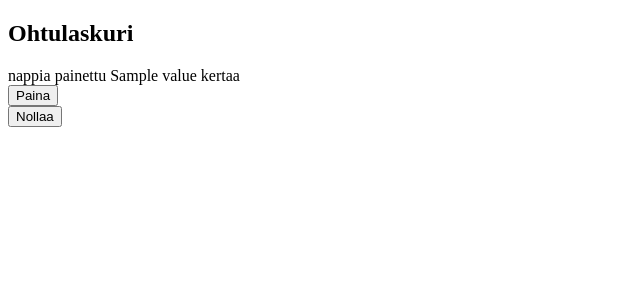
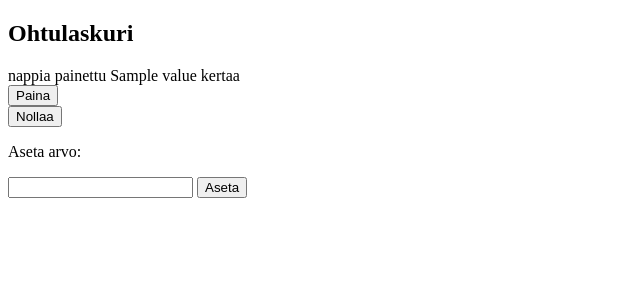
Before and after one commit to kirsikkahiltunen/webcounter, a Flask app: template src/templates/index.html in a window 1280 px wide. Shown: the top 300 px of the page, without its empty margins (0-640 px from the left). Run offline with Flask 3, Linux system fonts and the light colour scheme; the template is opened without the code that fills it: most values are stand-ins (such as "Sample title", 1, 10 or a date in 2020).

Commit message:
Added code for set value and robot tests for it

```diff
--- a/src/app.py
+++ b/src/app.py
@@ -1,4 +1,4 @@
-from flask import Flask, redirect, render_template
+from flask import Flask, redirect, render_template, request
 from counter import Counter
 
 app = Flask(__name__)
@@ -17,3 +17,9 @@ def increment():
 def reset():
     cnt.reset()
     return redirect("/")
+
+@app.route("/set_value", methods=["POST"])
+def set_value():
+    amount = int(request.form["amount"])
+    cnt.increment(amount)
+    return redirect("/")
--- a/src/templates/index.html
+++ b/src/templates/index.html
@@ -13,5 +13,10 @@
   <form action="/reset" method="POST">
     <input type="submit" value="Nollaa">
   </form>
+  <form action="/set_value" method="POST">
+    <p>Aseta arvo:</p>
+    <input type="text" name="amount" required>
+    <input type="submit" value="Aseta">
+  </form>
 </body>
 </html>
```
Also changed, not shown: 1 other file.
